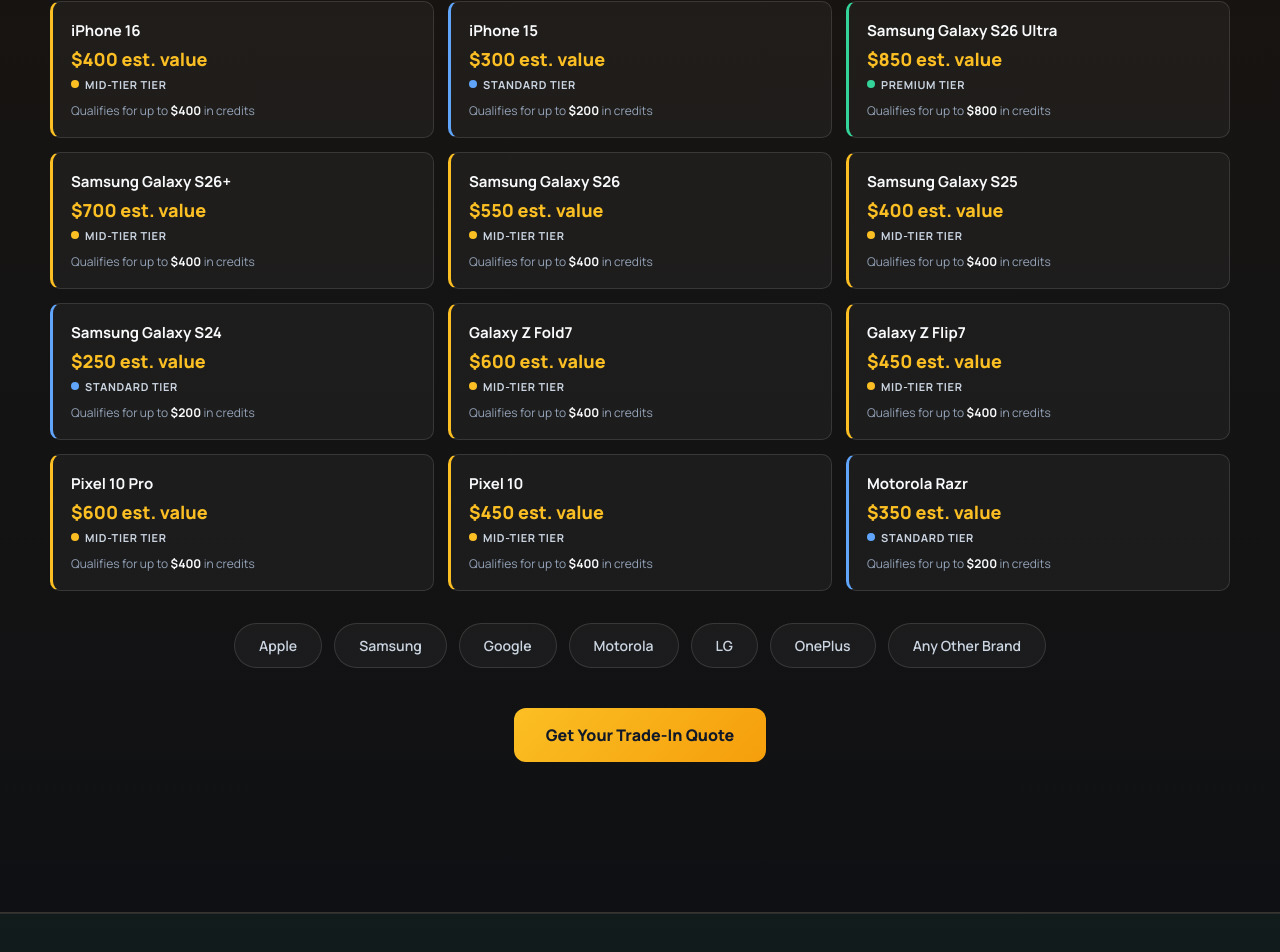
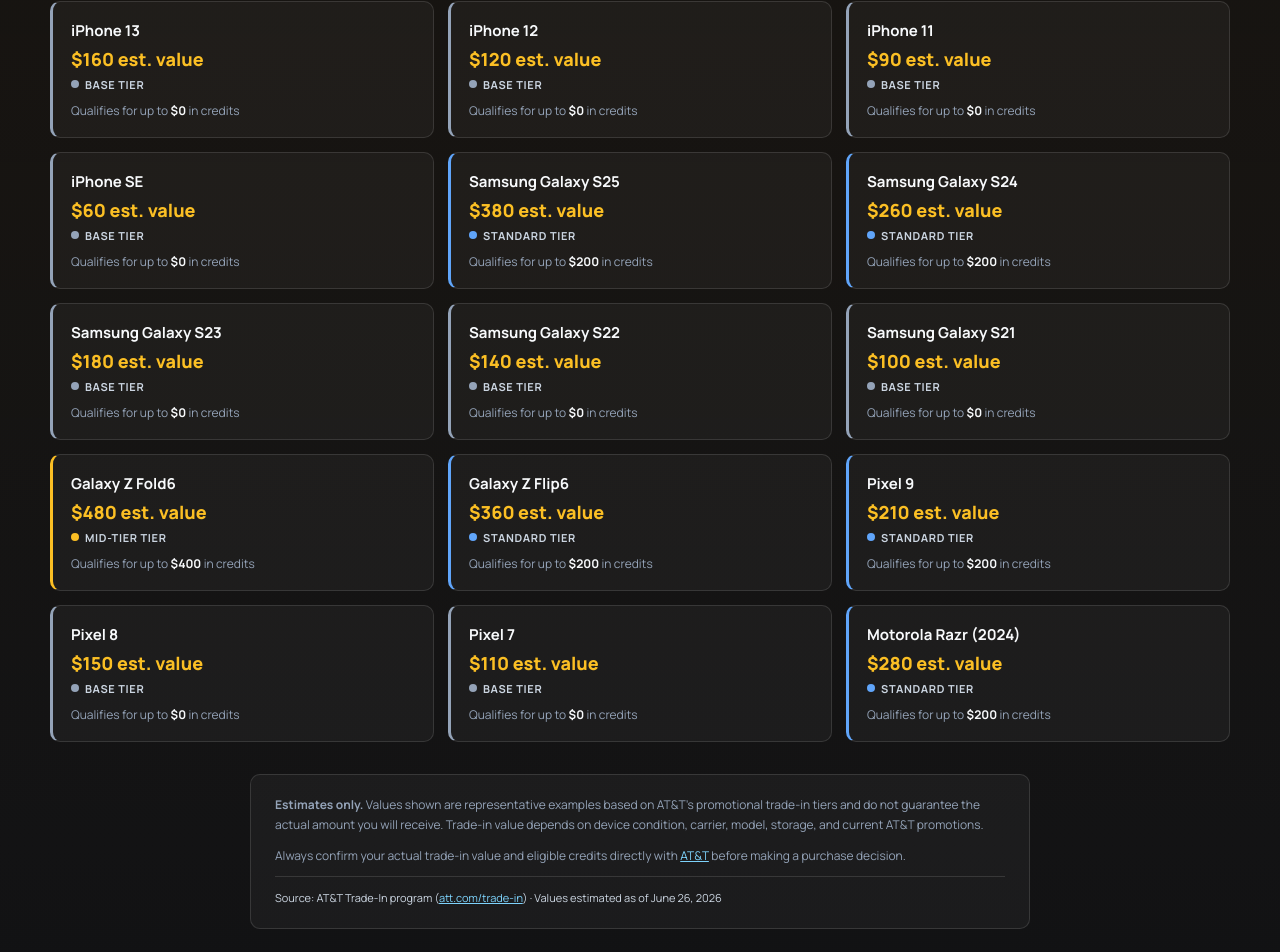
Before and after one commit to humbertowgw-maker/white-glove-landing, a Next.js app: page / in a window 1280 px wide. Shown: the part 3553-4505 px from the top of the page. Built offline with nearby package versions, Linux system fonts and the light colour scheme; no server answers; a web font is replaced by a local one.

Commit message:
Show older trade-in eligible devices, add disclaimers and AT&T source attribution

```diff
--- a/pages/index.jsx
+++ b/pages/index.jsx
@@ -139,22 +139,33 @@ const DEVICE_VALUES = {
   "iPhone 17 Pro": 800,
   "iPhone 17": 650,
   "iPhone 17e": 500,
-  "iPhone 16": 400,
-  "iPhone 15": 300,
-  "iPhone 14": 200,
-  "iPhone SE": 75,
+  "iPhone 16": 430,
+  "iPhone 15": 320,
+  "iPhone 14": 220,
+  "iPhone 13": 160,
+  "iPhone 12": 120,
+  "iPhone 11": 90,
+  "iPhone SE": 60,
   "Samsung Galaxy S26 Ultra": 850,
   "Samsung Galaxy S26+": 700,
   "Samsung Galaxy S26": 550,
-  "Samsung Galaxy S25": 400,
-  "Samsung Galaxy S24": 250,
+  "Samsung Galaxy S25": 380,
+  "Samsung Galaxy S24": 260,
+  "Samsung Galaxy S23": 180,
+  "Samsung Galaxy S22": 140,
+  "Samsung Galaxy S21": 100,
   "Galaxy Z Fold7": 600,
   "Galaxy Z Flip7": 450,
+  "Galaxy Z Fold6": 480,
+  "Galaxy Z Flip6": 360,
   "Pixel 10 Pro": 600,
   "Pixel 10": 450,
   "Pixel 10a": 300,
-  "Pixel 9": 200,
+  "Pixel 9": 210,
+  "Pixel 8": 150,
+  "Pixel 7": 110,
   "Motorola Razr": 350,
+  "Motorola Razr (2024)": 280,
   "Other Premium": 100,
   "Mid-range Device": 50,
   "Budget Device": 25,
@@ -168,9 +179,9 @@ const TRADE_IN_TIERS = [
 ];
 
 const TRADE_IN_SHOWCASE = [
-  "iPhone 17 Pro Max", "iPhone 17 Pro", "iPhone 17", "iPhone 16", "iPhone 15",
-  "Samsung Galaxy S26 Ultra", "Samsung Galaxy S26+", "Samsung Galaxy S26", "Samsung Galaxy S25", "Samsung Galaxy S24",
-  "Galaxy Z Fold7", "Galaxy Z Flip7", "Pixel 10 Pro", "Pixel 10", "Motorola Razr",
+  "iPhone 16", "iPhone 15", "iPhone 14", "iPhone 13", "iPhone 12", "iPhone 11", "iPhone SE",
+  "Samsung Galaxy S25", "Samsung Galaxy S24", "Samsung Galaxy S23", "Samsung Galaxy S22", "Samsung Galaxy S21",
+  "Galaxy Z Fold6", "Galaxy Z Flip6", "Pixel 9", "Pixel 8", "Pixel 7", "Motorola Razr (2024)",
 ];
 
 function getTradeInTier(value) {
@@ -930,6 +941,27 @@ export default function Home() {
           margin-top: 4px;
         }
         .trade-in-qualifies b { color: var(--ink); }
+        .trade-in-disclaimer {
+          margin: 0 auto 32px;
+          max-width: 780px;
+          border: 1px solid var(--line);
+          border-radius: 10px;
+          background: rgba(255,255,255,.04);
+          padding: 20px 24px;
+          color: var(--muted);
+          font-size: 12px;
+          line-height: 1.7;
+        }
+        .trade-in-disclaimer p { margin: 0 0 10px; }
+        .trade-in-disclaimer p:last-child { margin-bottom: 0; }
+        .trade-in-disclaimer a { color: #7dd3fc; text-decoration: underline; }
+        .trade-in-source {
+          margin-top: 12px;
+          padding-top: 12px;
+          border-top: 1px solid var(--line);
+          color: var(--soft);
+          font-size: 11px;
+        }
         .trade-in-cta {
           margin-top: 40px;
           text-align: center;
@@ -1543,7 +1575,7 @@ export default function Home() {
                 <h2>Get Credit for Your Old Device</h2>
               </div>
               <p>
-                Trade in your current phone and get instant credit toward a new device. The table below shows estimated trade-in values and the AT&T promotional credit tier each device qualifies for.
+                Trade in your current phone and get instant credit toward a new device. The grid below shows example devices you can trade in — not the new phones you are buying — along with estimated trade-in values and the AT&T promotional credit tier each may qualify for.
               </p>
             </div>
 
@@ -1579,6 +1611,18 @@ export default function Home() {
                   </div>
                 );
               })}
+            </div>
+
+            <div className="trade-in-disclaimer">
+              <p>
+                <b>Estimates only.</b> Values shown are representative examples based on AT&T’s promotional trade-in tiers and do not guarantee the actual amount you will receive. Trade-in value depends on device condition, carrier, model, storage, and current AT&T promotions.
+              </p>
+              <p>
+                Always confirm your actual trade-in value and eligible credits directly with <a href="https://www.att.com/trade-in/" target="_blank" rel="noreferrer">AT&T</a> before making a purchase decision.
+              </p>
+              <p className="trade-in-source">
+                Source: AT&T Trade-In program (<a href="https://www.att.com/trade-in/" target="_blank" rel="noreferrer">att.com/trade-in</a>) · Values estimated as of June 26, 2026
+              </p>
             </div>
 
             <div className="trade-in-brands">
```
